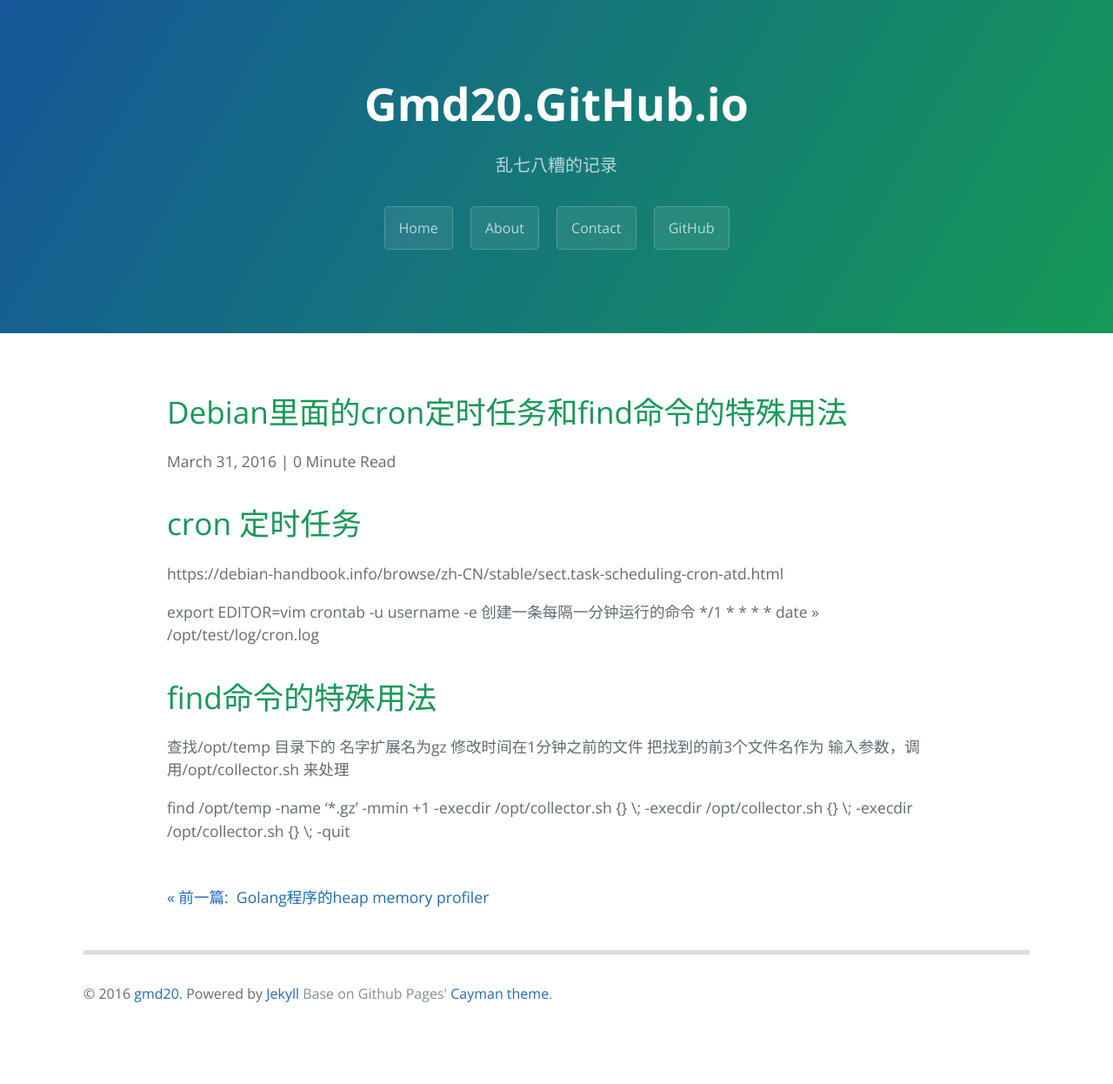
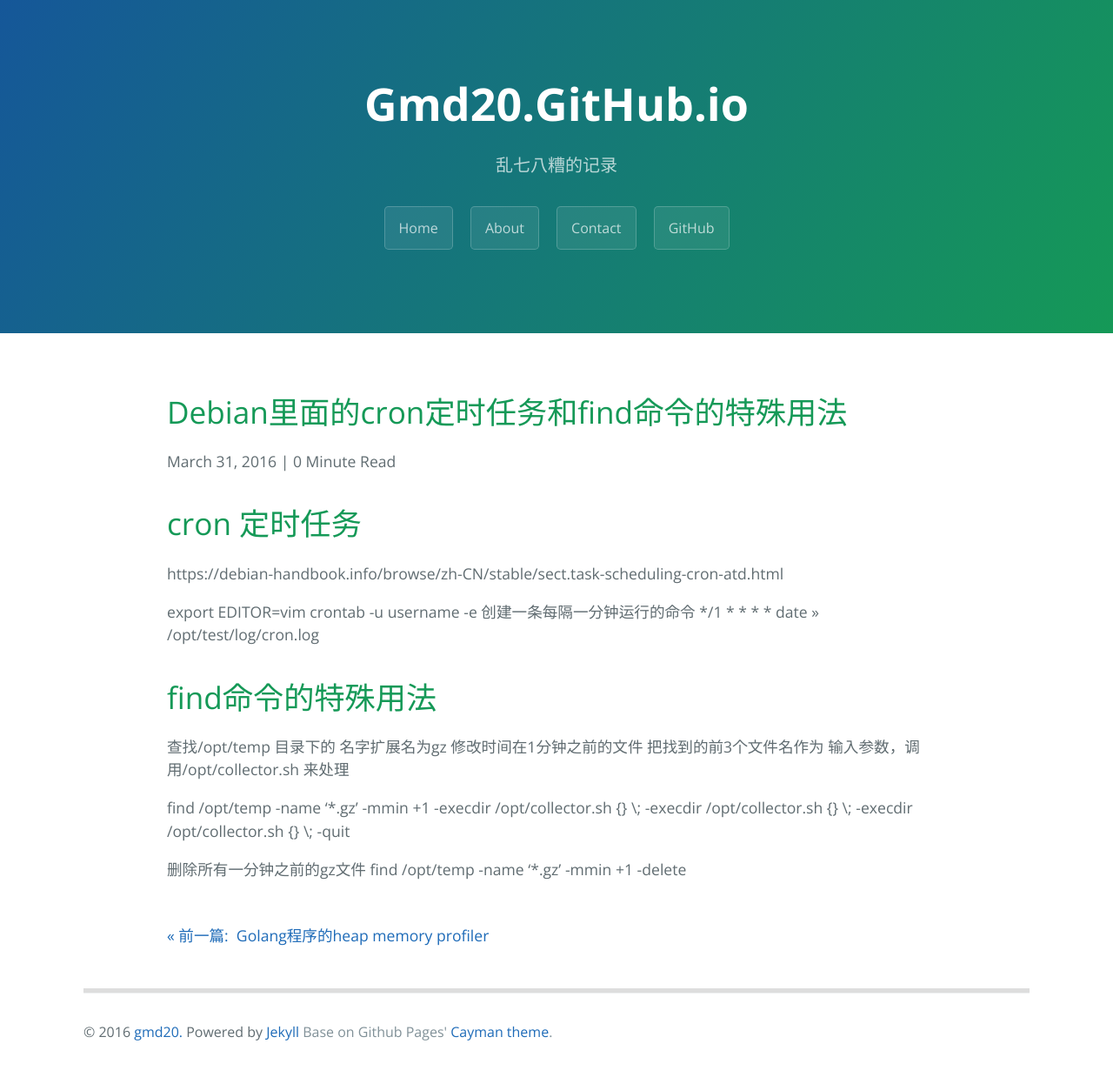
Before and after one commit to gmd20/gmd20.github.io, a Jekyll site: the page built from _posts/2016-03-31-debian里面的cron定时任务和find命令的特殊用法.markdown, in a window 1280 px wide. Shown: the whole page at 87% size. Built offline with Jekyll 4.4.1, drawn with Linux system fonts in a browser that asks for light colours; Markdown is read by kramdown in place of the engine named in the settings; comment, search, counter and statistics services are not loaded; before the commit the page ends 1202 px from its top, so only the background shows below that.

Commit message:
Update 2016-03-31-debian里面的cron定时任务和find命令的特殊用法.markdown

```diff
--- a/_posts/2016-03-31-debian里面的cron定时任务和find命令的特殊用法.markdown
+++ b/_posts/2016-03-31-debian里面的cron定时任务和find命令的特殊用法.markdown
@@ -15,3 +15,6 @@ find命令的特殊用法
 查找/opt/temp 目录下的 名字扩展名为gz 修改时间在1分钟之前的文件 把找到的前3个文件名作为 输入参数，调用/opt/collector.sh 来处理
 
 find /opt/temp -name '*.gz' -mmin +1  -execdir /opt/collector.sh {} \;  -execdir /opt/collector.sh {} \;  -execdir /opt/collector.sh {} \; -quit
+
+删除所有一分钟之前的gz文件
+find /opt/temp -name '*.gz' -mmin +1  -delete
```
